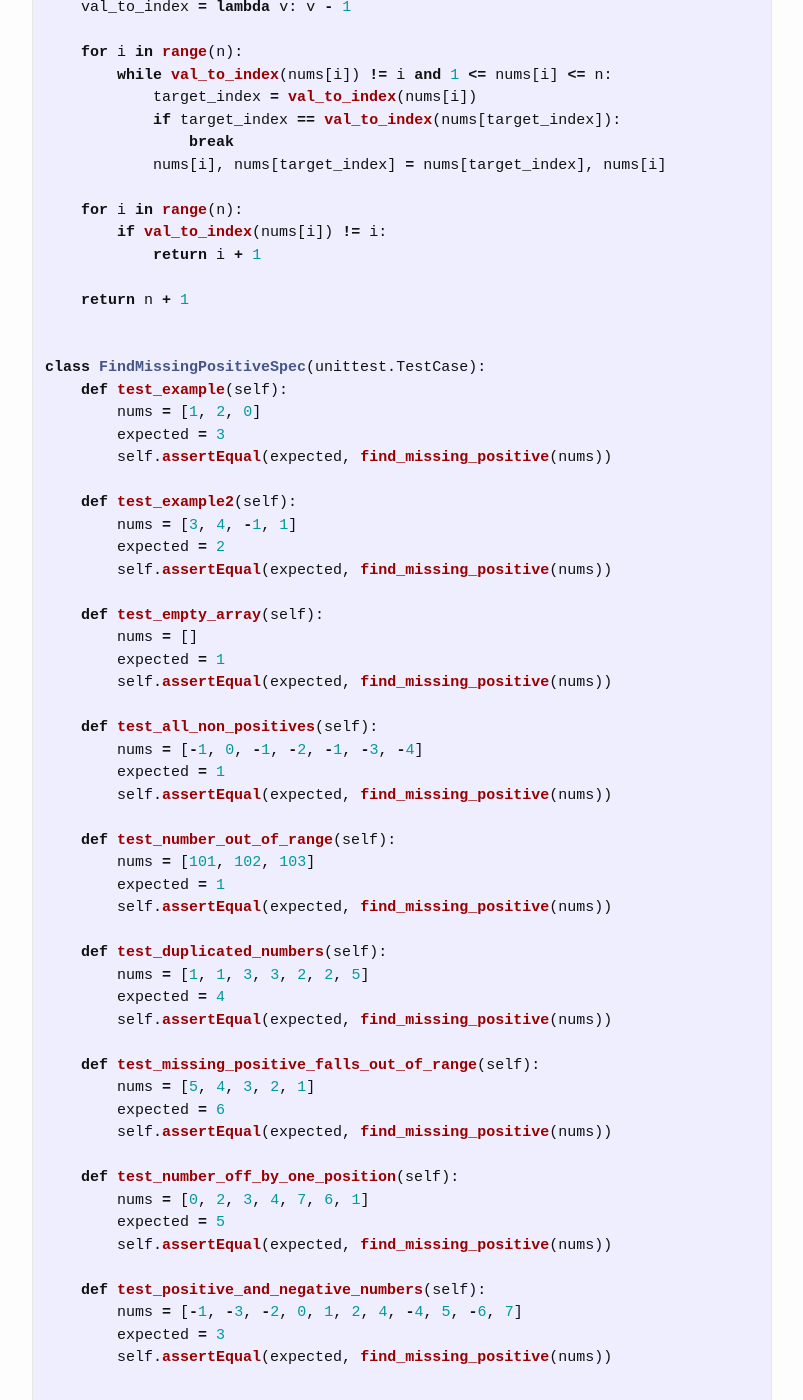
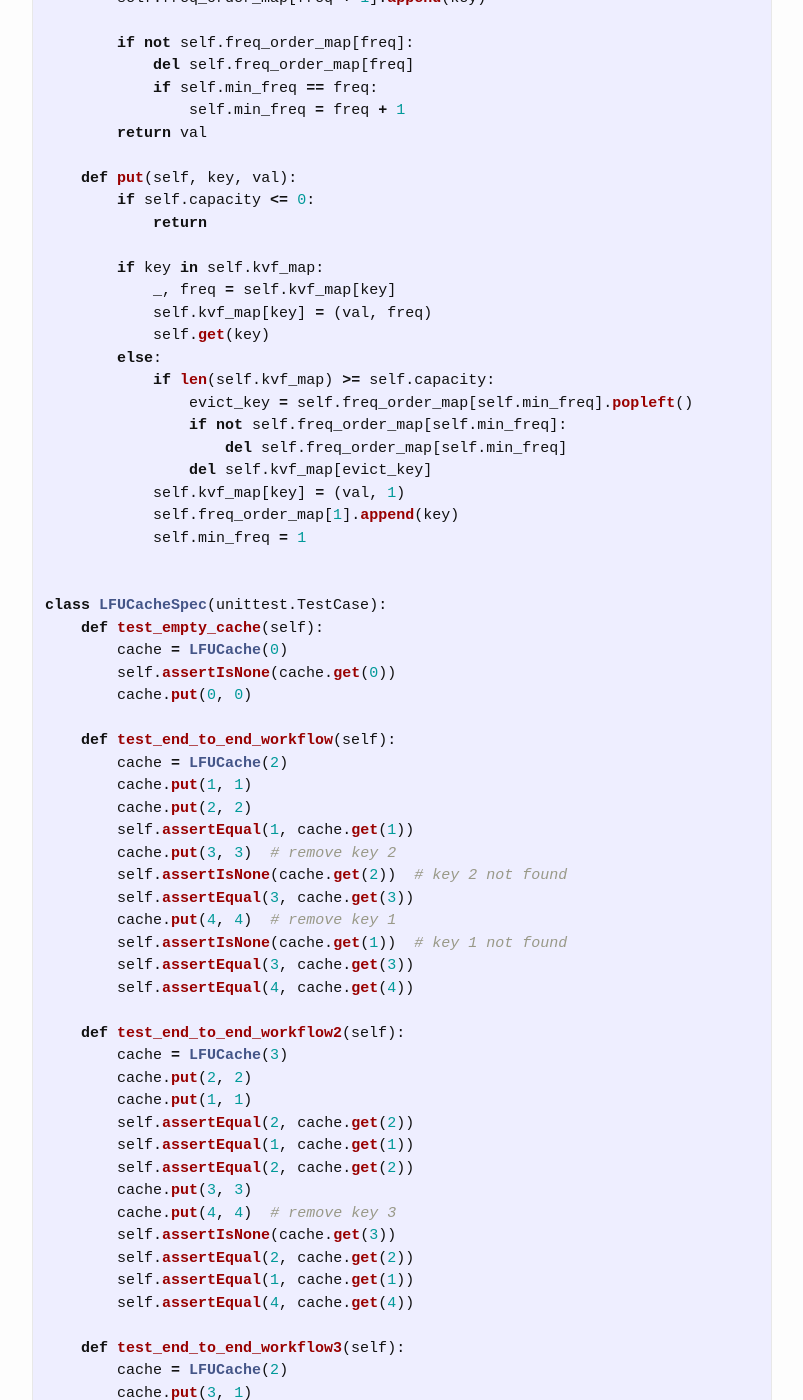
Before and after one commit to trsong/trsong.github.io, a Jekyll site: the page built from _posts/2022-02-01-DailyQuestionsFeb.md, in a window 1280 px wide and 1400 px high, scrolled down 2049 px. Shown: the whole window, without its empty margins (238-1041 px from the left). Built offline with Jekyll 4.4.1, drawn with Linux system fonts in a browser that asks for light colours; some of the changed text lies outside the part shown.

Commit message:
Add solution to Feb 25 question.

````diff
--- a/_posts/2022-02-01-DailyQuestionsFeb.md
+++ b/_posts/2022-02-01-DailyQuestionsFeb.md
@@ -31,6 +31,124 @@ categories: Python/Java
 > - `get(key)`: gets the value at key. If no such key exists, return null.
 Each operation should run in O(1) time.
 
+**My thoughts:** Create two maps:
+
+- `Key - (Value, Freq)` Map
+- `Freq - Deque<Key>` Map: new elem goes from right and old elem stores on the left.
+
+We also use a variable to point to minimum frequency, so when it meets capacity, elem with min freq and on the left of deque will first be evicted.
+
+
+**Solution:** [https://replit.com/@trsong/Design-LFU-Cache-2](https://replit.com/@trsong/Design-LFU-Cache-2)
+```py
+import unittest
+from collections import defaultdict, deque
+
+class LFUCache(object):
+    def __init__(self, capacity):
+        self.capacity = capacity
+        self.min_freq = 1
+        self.kvf_map = {}
+        self.freq_order_map = defaultdict(deque)
+
+    def get(self, key):
+        if key not in self.kvf_map:
+            return None
+
+        val, freq = self.kvf_map[key]
+        self.kvf_map[key] = (val, freq + 1)
+        self.freq_order_map[freq].remove(key)
+        self.freq_order_map[freq + 1].append(key)
+
+        if not self.freq_order_map[freq]:
+            del self.freq_order_map[freq]
+            if self.min_freq == freq:
+                self.min_freq = freq + 1
+        return val
+
+    def put(self, key, val):
+        if self.capacity <= 0:
+            return
+
+        if key in self.kvf_map:
+            _, freq = self.kvf_map[key]
+            self.kvf_map[key] = (val, freq)
+            self.get(key)
+        else:
+            if len(self.kvf_map) >= self.capacity:
+                evict_key = self.freq_order_map[self.min_freq].popleft()
+                if not self.freq_order_map[self.min_freq]:
+                    del self.freq_order_map[self.min_freq]
+                del self.kvf_map[evict_key]
+            self.kvf_map[key] = (val, 1)
+            self.freq_order_map[1].append(key)
+            self.min_freq = 1
+
+
+class LFUCacheSpec(unittest.TestCase):
+    def test_empty_cache(self):
+        cache = LFUCache(0)
+        self.assertIsNone(cache.get(0))
+        cache.put(0, 0)
+
+    def test_end_to_end_workflow(self):
+        cache = LFUCache(2)
+        cache.put(1, 1)
+        cache.put(2, 2)
+        self.assertEqual(1, cache.get(1))
+        cache.put(3, 3)  # remove key 2
+        self.assertIsNone(cache.get(2))  # key 2 not found
+        self.assertEqual(3, cache.get(3))
+        cache.put(4, 4)  # remove key 1
+        self.assertIsNone(cache.get(1))  # key 1 not found
+        self.assertEqual(3, cache.get(3))
+        self.assertEqual(4, cache.get(4))
+
+    def test_end_to_end_workflow2(self):
+        cache = LFUCache(3)
+        cache.put(2, 2)
+        cache.put(1, 1)
+        self.assertEqual(2, cache.get(2))
+        self.assertEqual(1, cache.get(1))
+        self.assertEqual(2, cache.get(2))
+        cache.put(3, 3)
+        cache.put(4, 4)  # remove key 3
+        self.assertIsNone(cache.get(3))
+        self.assertEqual(2, cache.get(2))
+        self.assertEqual(1, cache.get(1))
+        self.assertEqual(4, cache.get(4))
+
+    def test_end_to_end_workflow3(self):
+        cache = LFUCache(2)
+        cache.put(3, 1)
+        cache.put(2, 1)
+        cache.put(2, 2)
+        cache.put(4, 4)
+        self.assertEqual(2, cache.get(2))
+
+    def test_remove_least_freq_elements_when_evict(self):
+        cache = LFUCache(3)
+        cache.put(1, 'a')
+        cache.put(1, 'aa')
+        cache.put(1, 'aaa')
+        cache.put(2, 'b')
+        cache.put(2, 'bb')
+        cache.put(3, 'c')
+        cache.put(4, 'd')
+        self.assertIsNone(cache.get(3))
+        self.assertEqual('d', cache.get(4))
+        cache.get(4)
+        cache.get(4)
+        cache.get(2)
+        cache.get(2)
+        cache.put(3, 'cc')
+        self.assertIsNone(cache.get(1))
+        self.assertEqual('cc', cache.get(3))
+
+
+if __name__ == '__main__':
+    unittest.main(exit=False, verbosity=2)
+```
 
 ### Feb 24, 2022 \[Medium\] Find Missing Positive
 ---
````
